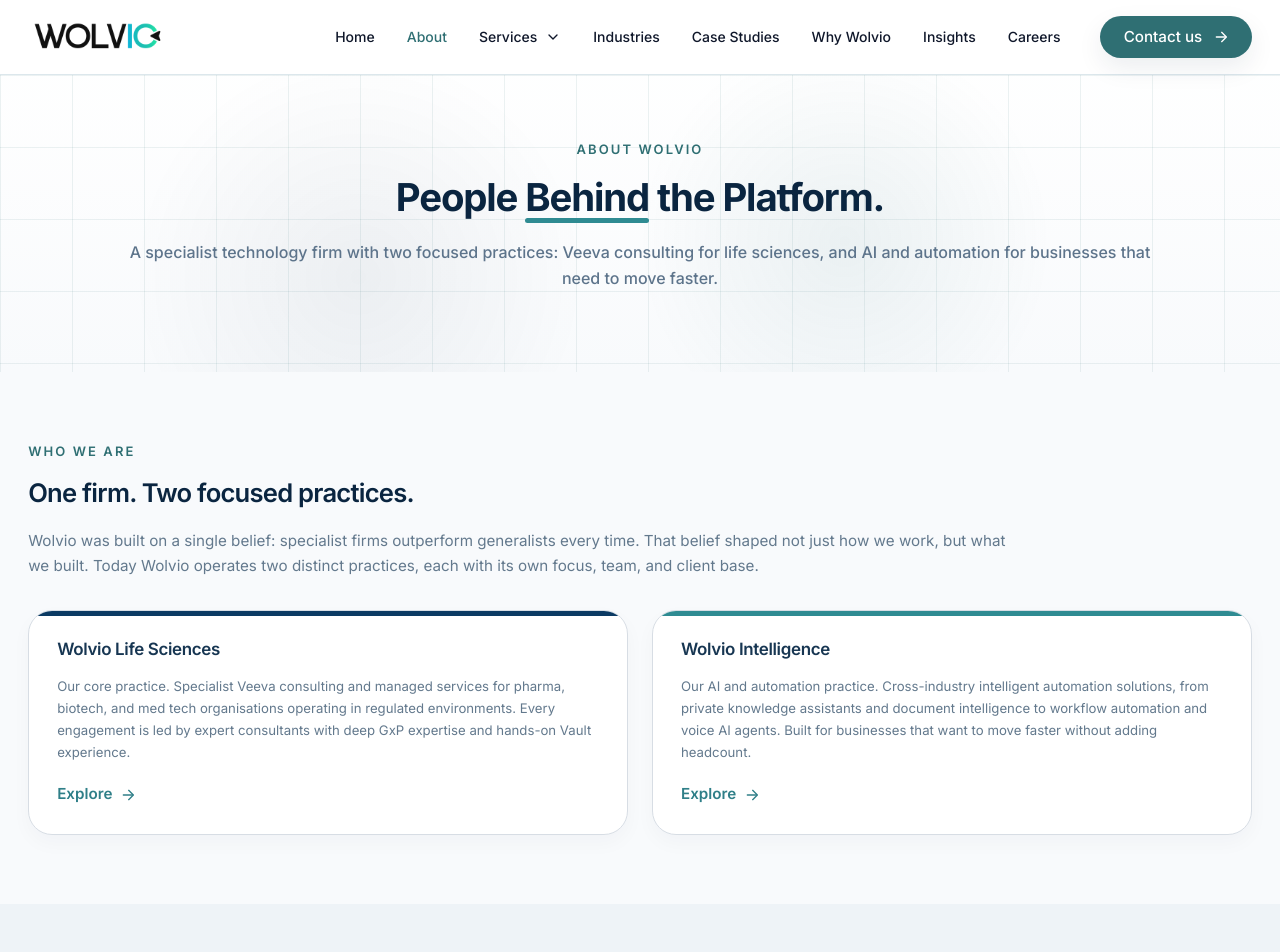
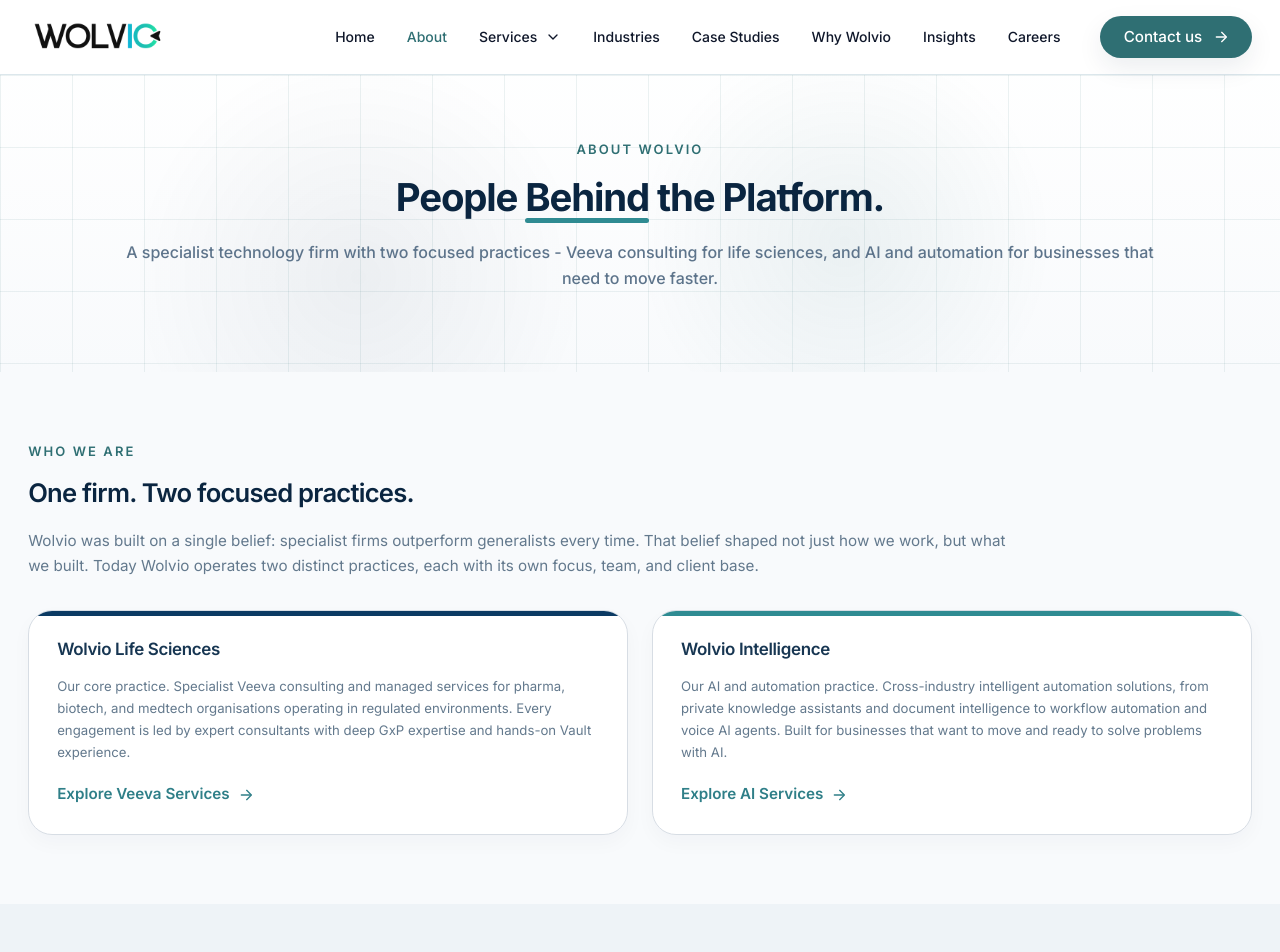
Before and after one commit to callmesiva/blogSite, a Next.js app: page /about in a window 1280 px wide. Shown: the top 952 px of the page. Built offline with nearby package versions, Linux system fonts and the light colour scheme.

Commit message:
About Finised

```diff
--- a/app/about/page.tsx
+++ b/app/about/page.tsx
@@ -23,16 +23,16 @@
   {
     title: "Wolvio Life Sciences",
     description:
-      "Our core practice. Specialist Veeva consulting and managed services for pharma, biotech, and med tech organisations operating in regulated environments. Every engagement is led by expert consultants with deep GxP expertise and hands-on Vault experience.",
-    ctaLabel: "Explore",
+      "Our core practice. Specialist Veeva consulting and managed services for pharma, biotech, and medtech organisations operating in regulated environments. Every engagement is led by expert consultants with deep GxP expertise and hands-on Vault experience.",
+    ctaLabel: "Explore Veeva Services",
     ctaHref: "/service-veeva",
     accent: "bg-[#0b3a63]",
   },
   {
     title: "Wolvio Intelligence",
     description:
-      "Our AI and automation practice. Cross-industry intelligent automation solutions, from private knowledge assistants and document intelligence to workflow automation and voice AI agents. Built for businesses that want to move faster without adding headcount.",
-    ctaLabel: "Explore",
+      "Our AI and automation practice. Cross-industry intelligent automation solutions, from private knowledge assistants and document intelligence to workflow automation and voice AI agents. Built for businesses that want to move and ready to solve problems with AI.",
+    ctaLabel: "Explore AI Services",
     ctaHref: "/service-wolvio",
     accent: "bg-[#2f8b92]",
   },
@@ -88,7 +88,7 @@
 }
 
 export const metadata: Metadata = {
-  title: "About | Wolvio",
+  title: "About Wolvio | Veeva Consulting & AI Automation Specialists",
   description:
     "Learn about Wolvio, our two focused practices, mission, vision, specialist operating model, and leadership.",
 };
@@ -102,7 +102,7 @@
           <p className="site-kicker">About Wolvio</p>
           <h1 className="mt-4 max-w-[960px]">People <AnimatedUnderline>Behind</AnimatedUnderline> the Platform.</h1>
           <p className="site-subheading mt-5 max-w-[1040px]">
-            A specialist technology firm with two focused practices: Veeva
+            A specialist technology firm with two focused practices - Veeva
             consulting for life sciences, and AI and automation for businesses
             that need to move faster.
           </p>
@@ -318,7 +318,7 @@
         </ScrollReveal>
       </section>
 
-      <section className="site-section">
+      {/* <section className="site-section">
         <ScrollReveal className="site-container">
           <p className="site-kicker">Leadership</p>
           <h2 className="mt-4 max-w-[700px]">The team behind Wolvio</h2>
@@ -328,7 +328,7 @@
           </p>
           <LeadershipSection />
         </ScrollReveal>
-      </section>
+      </section> */}
 
       <section className="tone-lock site-section">
         <ScrollReveal className="site-container">
--- a/app/page.tsx
+++ b/app/page.tsx
@@ -135,8 +135,8 @@
         <ScrollReveal className="site-container flex flex-col items-center justify-center text-center lg:mb-24">
           <h4 className="site-kicker"></h4>
 
-          <h1 className="max-w-[700px] lg:max-w-[600px]">
-            Specialist Veeva Consulting & Managed Services for
+          <h1 className="">
+            Specialist Veeva Consulting <br /> & Managed Services for
             <br />
             <span className="text-[#2f6f73]">Life Sciences</span>
           </h1>
```
